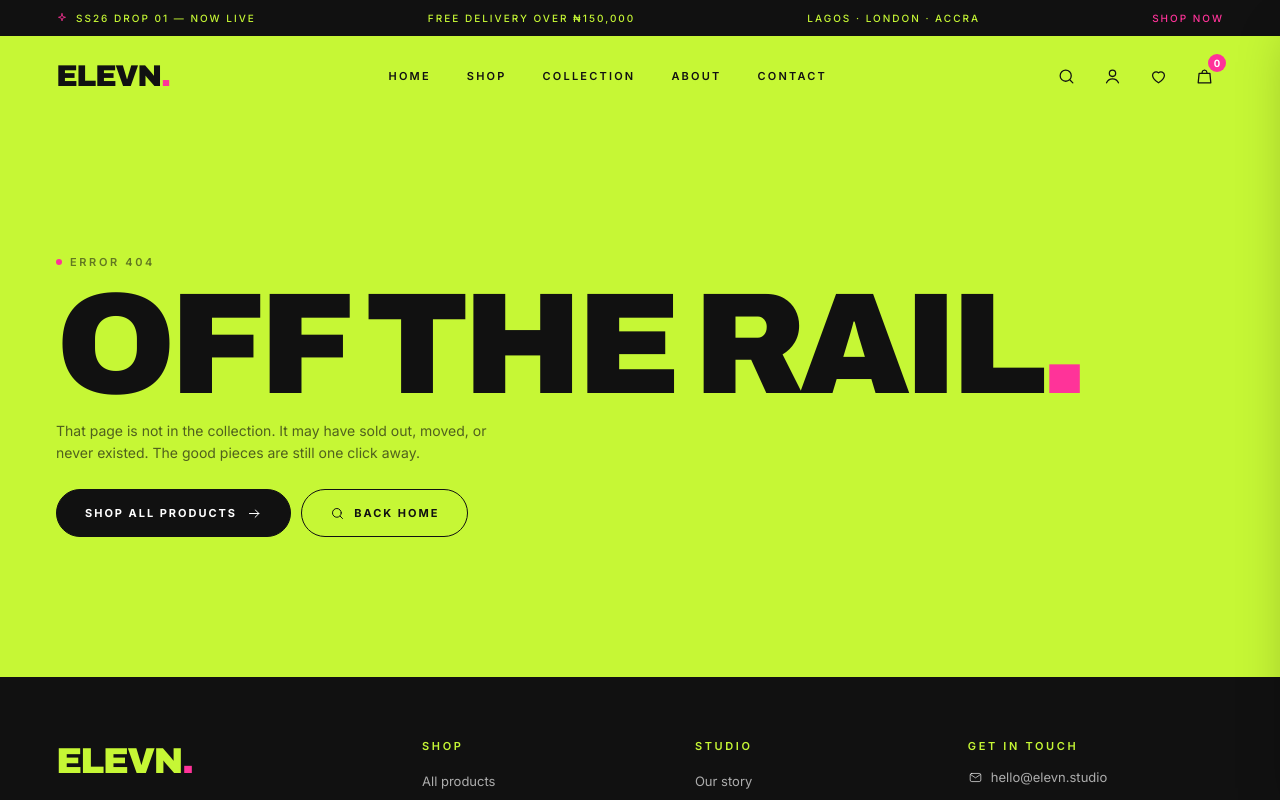
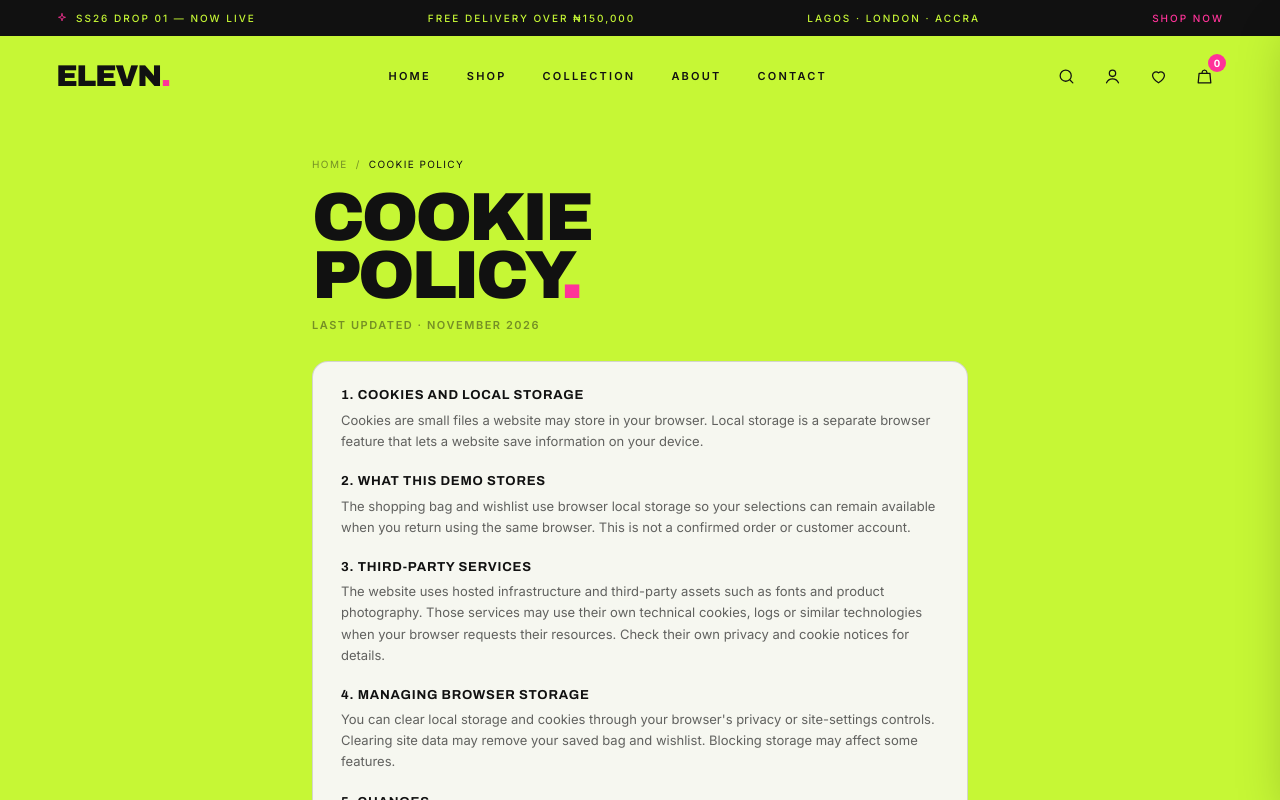
Before and after one commit to dbobmanuel29-hue/elevn, a Next.js app: page /cookies in a window 1280 px wide. Before the commit this address had no page. Shown: the top 800 px of the page. Built offline with nearby package versions, Linux system fonts and the light colour scheme.

Commit message:
Add cookie policy page

```diff
--- /dev/null
+++ b/src/app/cookies/page.tsx
@@ -0,0 +1,11 @@
+import type { Metadata } from "next";
+import Link from "next/link";
+export const metadata: Metadata = { title:"Cookie Policy", description:"How cookies and browser storage are used on the ELEVN demonstration storefront." };
+const SECTIONS=[
+["1. Cookies and local storage","Cookies are small files a website may store in your browser. Local storage is a separate browser feature that lets a website save information on your device."],
+["2. What this demo stores","The shopping bag and wishlist use browser local storage so your selections can remain available when you return using the same browser. This is not a confirmed order or customer account."],
+["3. Third-party services","The website uses hosted infrastructure and third-party assets such as fonts and product photography. Those services may use their own technical cookies, logs or similar technologies when your browser requests their resources. Check their own privacy and cookie notices for details."],
+["4. Managing browser storage","You can clear local storage and cookies through your browser's privacy or site-settings controls. Clearing site data may remove your saved bag and wishlist. Blocking storage may affect some features."],
+["5. Changes","This policy may be updated as the storefront changes or additional services are connected."]
+];
+export default function CookiesPage(){return <section className="bg-lime pb-16"><div className="shell max-w-3xl pt-8 md:pt-10"><nav aria-label="Breadcrumb" className="flex items-center gap-2 text-[10px] tracking-[0.14em] uppercase text-ink/45"><Link href="/" className="hover:text-ink">Home</Link><span>/</span><span className="text-ink">Cookie Policy</span></nav><h1 className="display mt-4 text-[clamp(2.2rem,5.6vw,4.25rem)]">Cookie<br/>policy<span className="text-pink">.</span></h1><p className="mt-3 text-[11px] font-semibold tracking-[0.14em] uppercase text-ink/45">Last updated · November 2026</p><div className="mt-7 space-y-6 rounded-2xl border border-ink/15 bg-paper p-5 sm:p-7">{SECTIONS.map(([title,body])=><div key={title}><h2 className="text-[13px] font-bold tracking-[0.06em] uppercase">{title}</h2><p className="mt-2 text-[13px] leading-relaxed text-ink/65">{body}</p></div>)}<div className="flex flex-wrap gap-2 border-t border-ink/12 pt-4"><Link href="/privacy" className="btn btn-outline btn-sm">Privacy policy</Link><Link href="/contact" className="btn btn-ink btn-sm">Contact</Link></div></div></div></section>}
```
